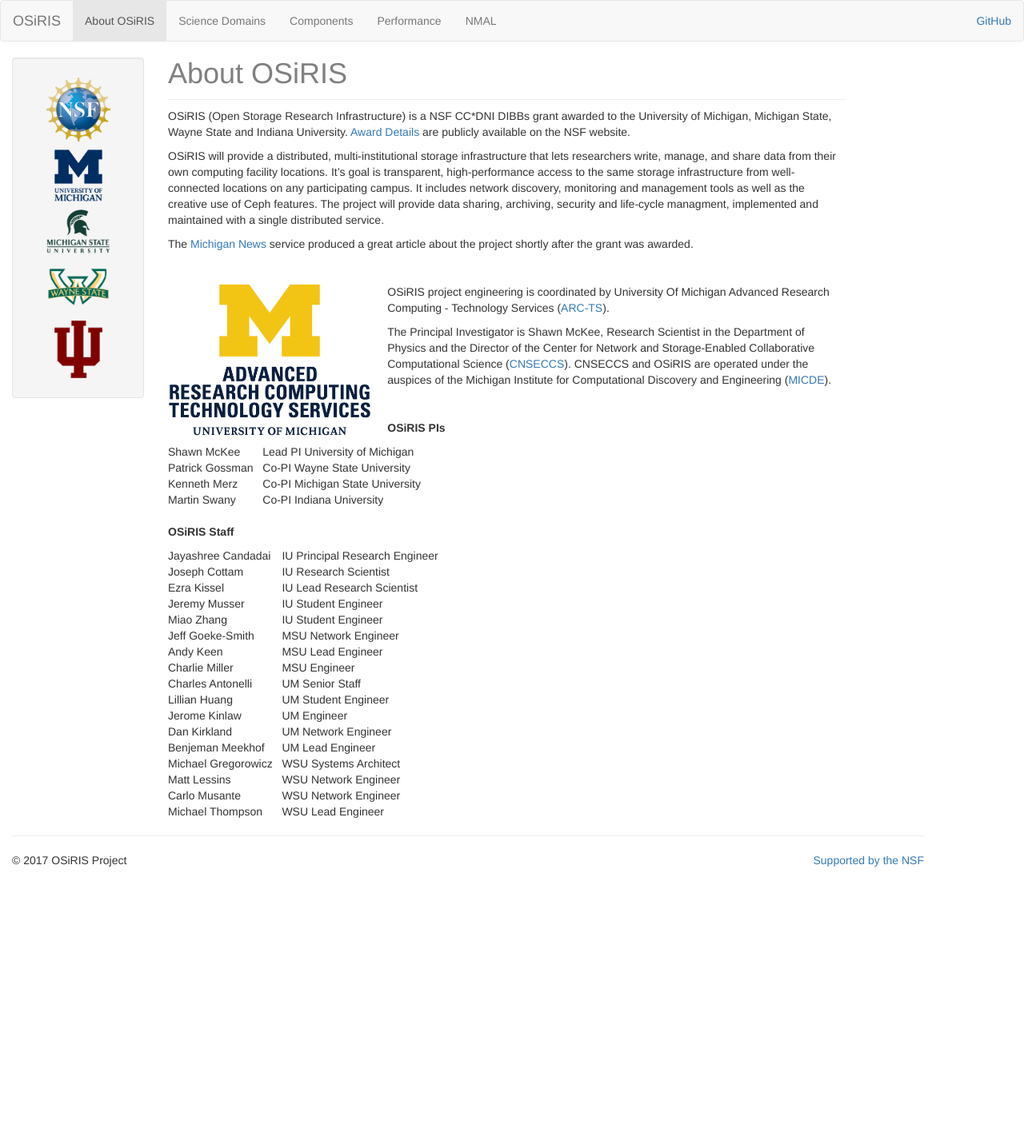
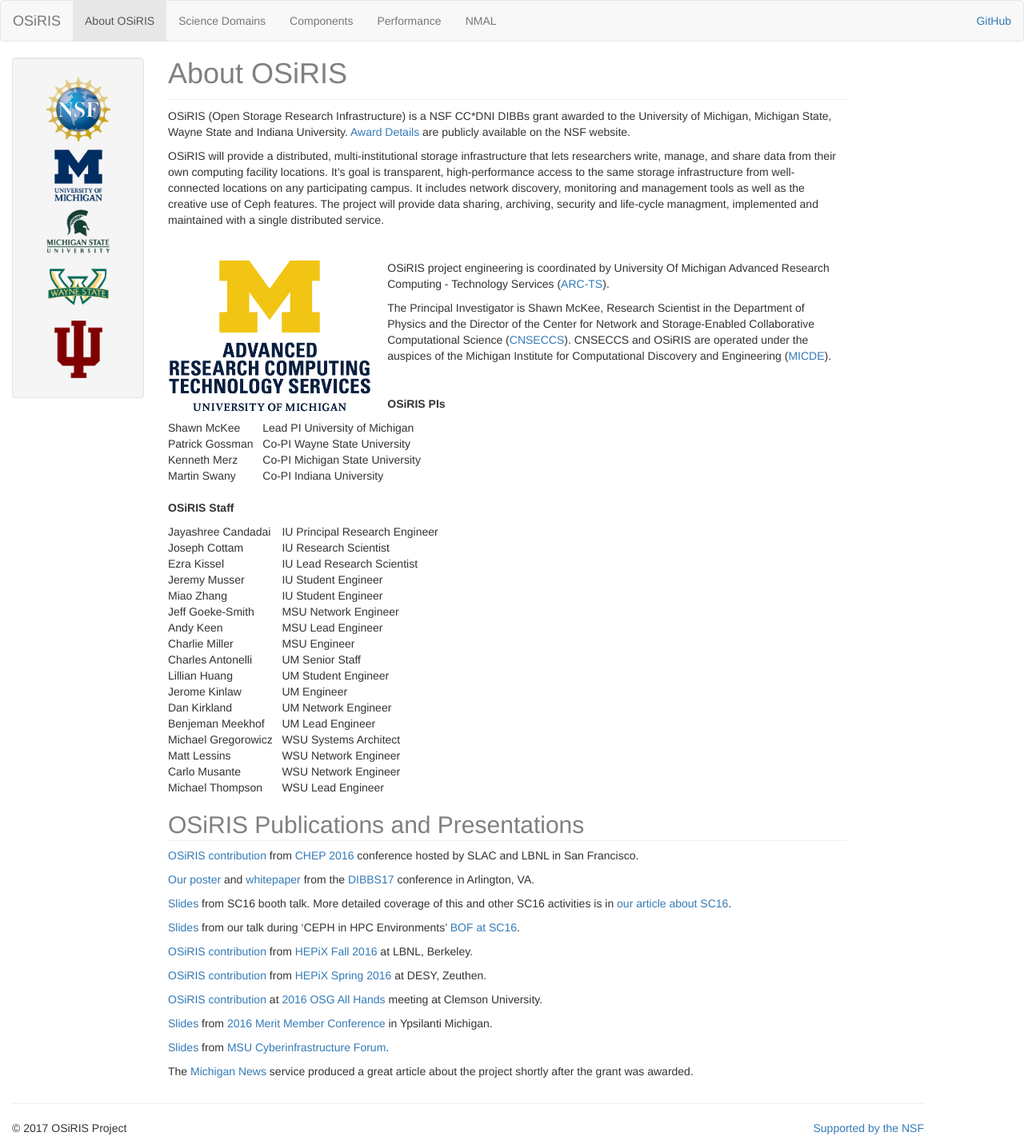
Before and after one commit to MI-OSiRIS/mi-osiris.github.io, a Jekyll site: the page built from about.md, in a window 1280 px wide. Shown: the whole page at 80% size. Built offline with Jekyll 4.4.1, drawn with Linux system fonts in a browser that asks for light colours; before the commit the page ends 1096 px from its top, so only the background shows below that.

Commit message:
Add a list of publications and presentations to the about page.

```diff
--- a/about.md
+++ b/about.md
@@ -49,3 +46,26 @@
 | Matt Lessins | | | | WSU Network Engineer |
 | Carlo Musante | | | | WSU Network Engineer |
 | Michael Thompson | | | | WSU Lead Engineer |
+
+
+<h2>OSiRIS Publications and Presentations</h2>
+
+[OSiRIS contribution](http://indico.cern.ch/event/505613/contributions/2230915/) from [CHEP 2016](http://chep2016.org/) conference hosted by SLAC and LBNL in San Francisco.
+
+<a href="https://dibbs17.org/report/Posters/1541335poster.PDF">Our poster</a> and <a href="https://dibbs17.org/report/Papers/1541335paper.PDF">whitepaper</a> from the <a href="https://dibbs17.org">DIBBS17</a> conference in Arlington, VA.
+
+<a href="{{ASSET_PATH}}/slides/SC16-Booth-Talk.pdf">Slides</a> from SC16 booth talk.  More detailed coverage of this and other SC16 activities is in <a href="{% post_url 2016-11-18-osiris-at-supercomputing-2016 %}">our article about SC16</a>.
+
+<a href="https://www.msi.umn.edu/sites/default/files/6-BenMeekhof-SC16-Ceph-BOF.pdf">Slides</a> from our talk during 'CEPH in HPC Environments' <a href="https://www.msi.umn.edu/sc16Ceph">BOF at SC16</a>.
+
+<a href="https://indico.cern.ch/event/531810/contributions/2326471/">OSiRIS contribution</a> from <a href="https://indico.cern.ch/event/531810/overview">HEPiX Fall 2016</a> at LBNL, Berkeley.
+
+<a href="https://indico.cern.ch/event/466991/contributions/1143627/">OSiRIS contribution</a> from <a href="https://indico.cern.ch/event/466991/">HEPiX Spring 2016</a> at DESY, Zeuthen.
+
+[OSiRIS contribution](https://indico.fnal.gov/contributionDisplay.py?contribId=30&confId=10571) at <a href="https://indico.fnal.gov/conferenceDisplay.py?ovw=True&confId=10571">2016 OSG All Hands</a> meeting at Clemson University.
+
+[Slides]({{ASSET_PATH}}/slides/MMC OSiRIS Overview.pdf) from [2016 Merit Member Conference](https://www.merit.edu/mmc-agenda-detail/#osiris) in Ypsilanti Michigan.
+
+[Slides]({{ASSET_PATH}}/slides/MSU-CI-Conf.pdf) from [MSU Cyberinfrastructure Forum](https://vprgs.msu.edu/ci-forum/2016/agenda).
+
+The [Michigan News](http://ns.umich.edu/new/releases/23151-big-data-5m-to-widen-bottleneck-to-discovery) service produced a great article about the project shortly after the grant was awarded.
```
Also changed, not shown: other parts of about.md (+0 -3 lines).
